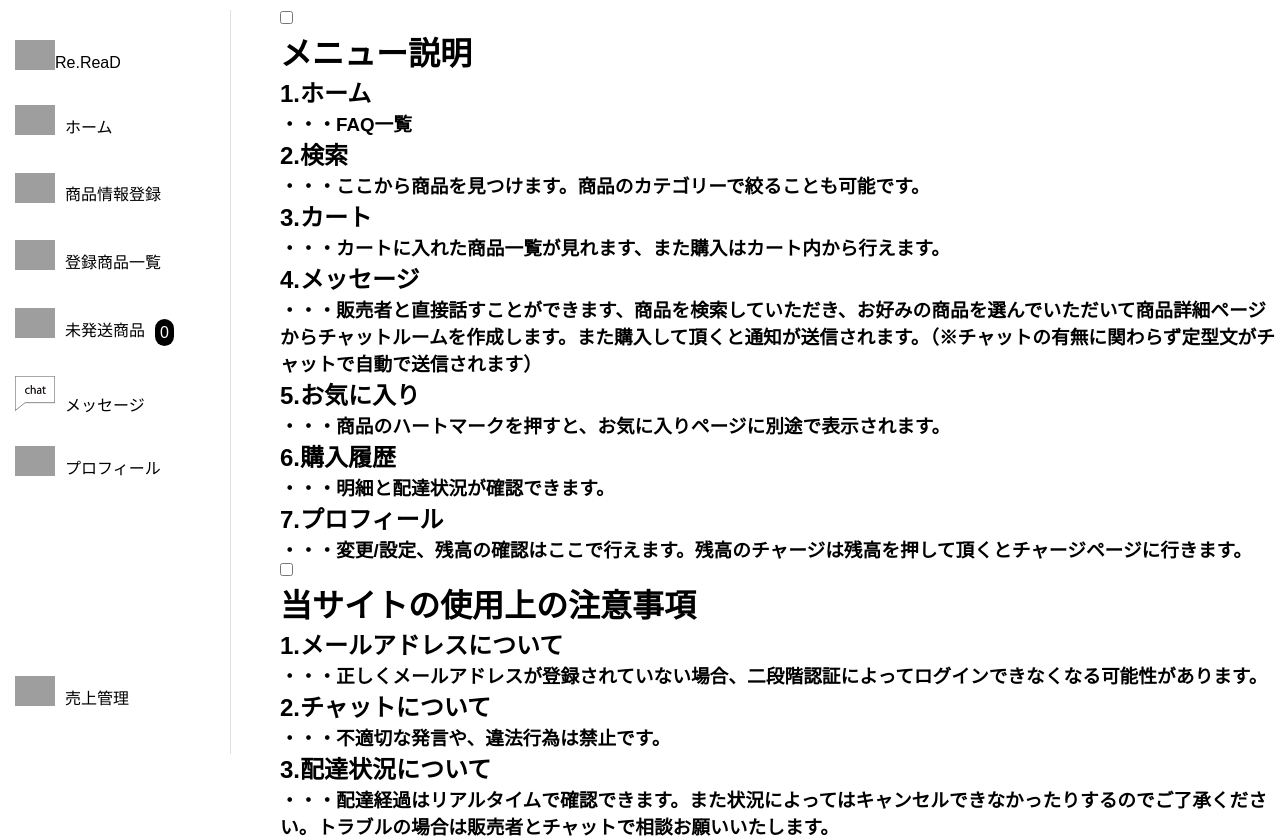
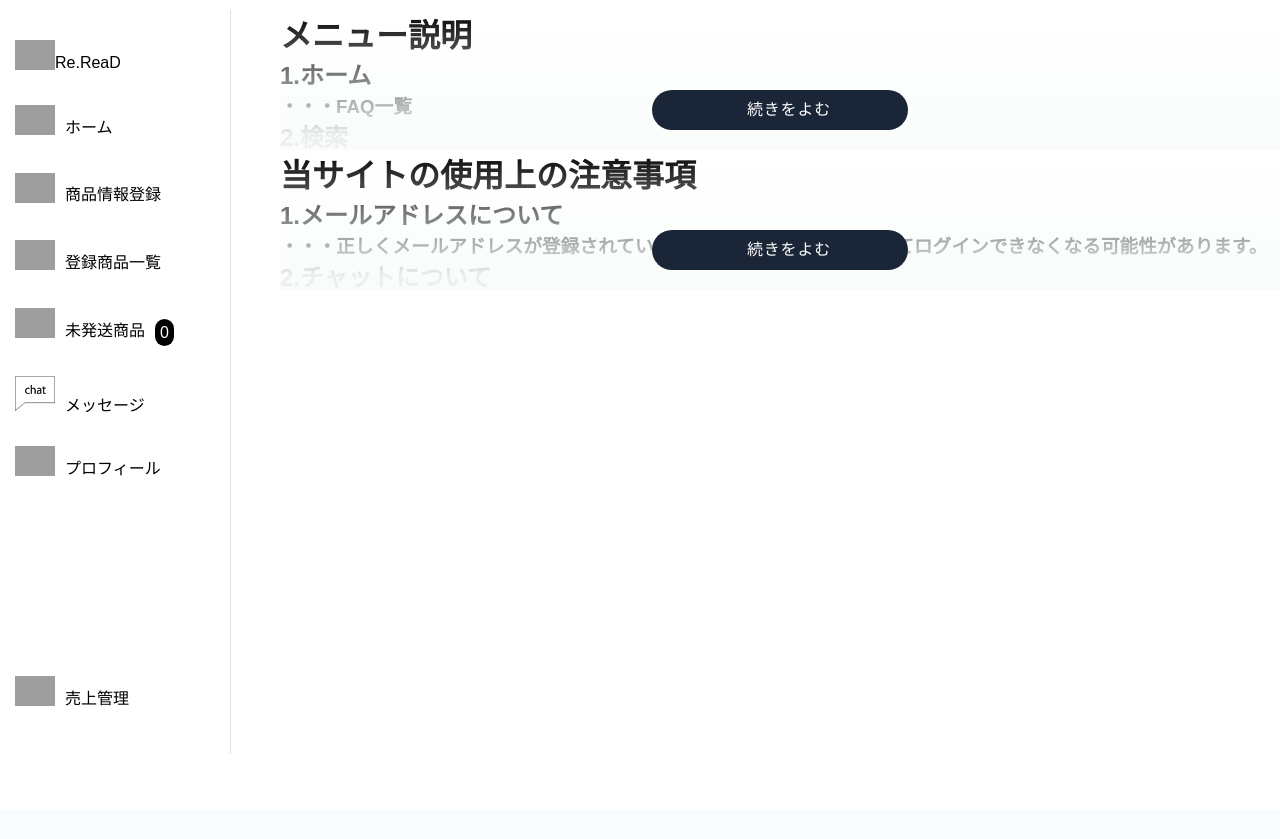
Before and after one commit to meru83/amozon, a PHP site: page /seller/seller_top.php in a window 1280 px wide. Shown: the part 78-917 px from the top of the page. After the commit the page ends 832 px from the top, so only its background shows below. Run offline with PHP 8.4, Linux system fonts and the light colour scheme; the visitor is signed in with stand-in values (Sample User, id 1); data comes from the database, SQL or seed files in the repository; grey boxes are pictures that could not be loaded.

Commit message:
とちゅう２

```diff
--- a/seller/seller_top.php
+++ b/seller/seller_top.php
@@ -38,6 +38,7 @@ if(isset($_SESSION['seller_id'])){
     <meta name="viewport" content="width=device-width, initial-scale=1.0">
     <title>販売者のトップ</title>
     <link rel="stylesheet" href="../css/Amozon_insta.css">
+    <link rel="stylesheet" href="../css/test.css">
 </head>
 <body>
     <div id="header" class="header">
@@ -102,7 +103,16 @@ if(isset($_SESSION['seller_id'])){
 
         <div class="right-content">
         <p id="current-time"></p>
+        <?php
+            if(isset($_GET['error_message'])){
+                $error_message = $_GET['error_message'];
+                echo "<p class='error_red'>".$error_message."</p>";
+            }
 
+            if(!isset($_SESSION['seller_id'])){
+                echo '<div class="error_red">※ユーザー登録またはログインを完了させてください。</div>';
+            }
+            ?>
         <div class="cp_box">
         <input id="cp03" type="checkbox">
         <label for="cp03"></label>
@@ -141,15 +151,5 @@ if(isset($_SESSION['seller_id'])){
 
         </div>
         </div>
-            <?php
-            if(isset($_GET['error_message'])){
-                $error_message = $_GET['error_message'];
-                echo "<p class='error_red'>".$error_message."</p>";
-            }
-
-            if(!isset($_SESSION['seller_id'])){
-                echo '<div class="error_red">※ユーザー登録またはログインを完了させてください。</div>';
-            }
-            ?>
         </div>
     </div>
```
